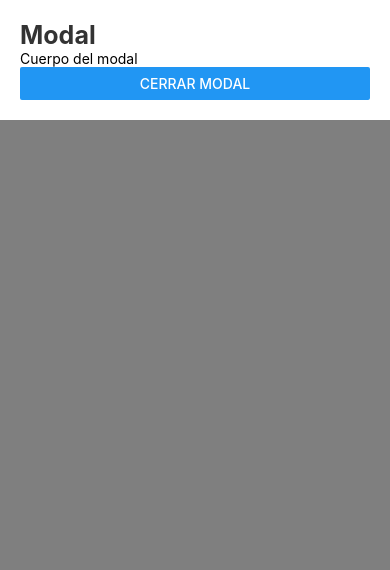
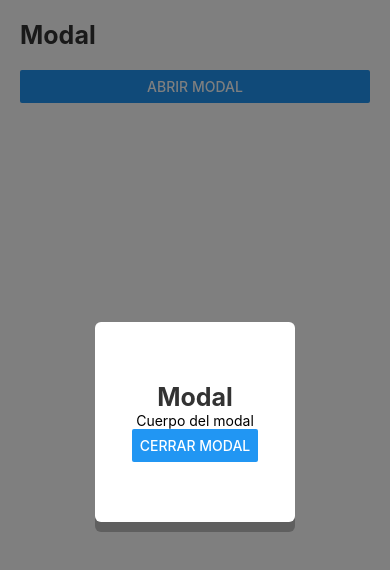
Before and after one commit to JeralPineda/Components-RN, a React Native app: screen /ModalScreen in a window 390 px wide. Both pictures are taken after a click on the button "ABRIR MODAL". Shown: the top 570 px of the page. Built offline with nearby package versions, Linux system fonts and the light colour scheme.

Commit message:
fix: personalizando el modal

```diff
--- a/src/screens/ModalScreen.tsx
+++ b/src/screens/ModalScreen.tsx
@@ -16,8 +16,8 @@ export const ModalScreen = () => {
       <Modal
         //
 
-        animationType="slide"
-        // transparent={true}
+        animationType="fade"
+        transparent={true}
         visible={isOpenModal}>
         <View style={styles.modalContainer}>
           {/* Content */}
@@ -39,10 +39,22 @@ const styles = StyleSheet.create({
   modalContainer: {
     flex: 1,
     backgroundColor: "rgba(0,0,0,0.5)",
+    justifyContent: "center",
+    alignItems: "center",
   },
   contentModal: {
     backgroundColor: "white",
     padding: 20,
-    // height: "50%",
+    width: 200,
+    height: 200,
+    justifyContent: "center",
+    alignItems: "center",
+    borderRadius: 6,
+    shadowOffset: {
+      width: 0,
+      height: 10,
+    },
+    shadowOpacity: 0.25, //! Sombra IOS
+    elevation: 10, //! Sombra Android
   },
 });
```
